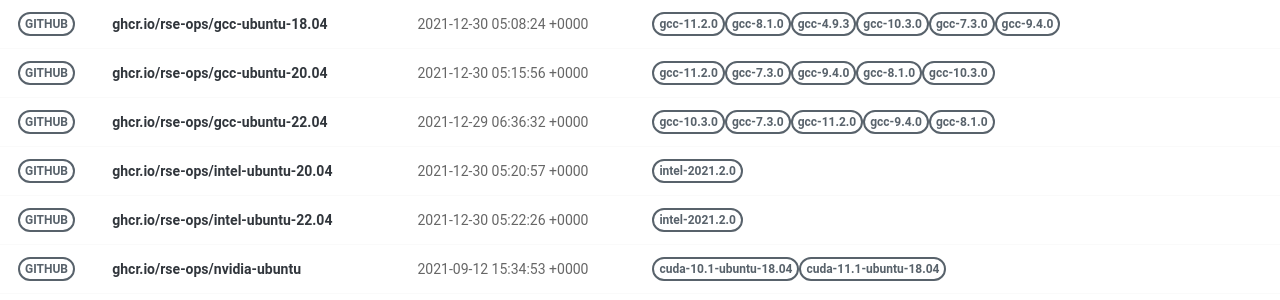
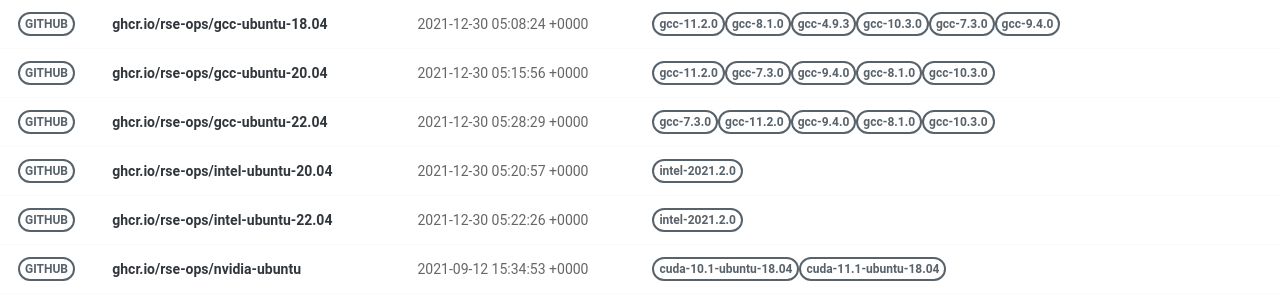
Before and after one commit to rse-ops/docker-images, a Jekyll site: the page built from pages/index.md, in a window 1280 px wide. Shown: the part 375-675 px from the top of the page. Built offline with Jekyll 4.4.1, drawn with Linux system fonts in a browser that asks for light colours; nearby versions of some CDN libraries.

Commit message:
Automated push to update library 2021-12-30

```diff
--- a/_library/ghcr.io-rse-ops-gcc-ubuntu-22.04.md
+++ b/_library/ghcr.io-rse-ops-gcc-ubuntu-22.04.md
@@ -1,14 +1,11 @@
 ---
 layout: container
 name: ghcr.io/rse-ops/gcc-ubuntu-22.04
-updated_at: 2021-12-29 06:36:32.283092
+updated_at: 2021-12-30 05:28:29.234168
 
 
 container_url: https://github.com/orgs/rse-ops/packages/container/package/gcc-ubuntu-22.04
 versions:
- - tag: gcc-10.3.0
-   dockerfile: https://github.com/rse-ops/docker-images/blob/main/ubuntu/gcc/Dockerfile
-   manifest: https://crane.ggcr.dev/manifest/ghcr.io/rse-ops/gcc-ubuntu-22.04:gcc-10.3.0
  - tag: gcc-7.3.0
    dockerfile: https://github.com/rse-ops/docker-images/blob/main/ubuntu/gcc/Dockerfile
    manifest: https://crane.ggcr.dev/manifest/ghcr.io/rse-ops/gcc-ubuntu-22.04:gcc-7.3.0
```
Also changed, not shown: other parts of _library/ghcr.io-rse-ops-gcc-ubuntu-22.04.md (+3 -0 lines).
